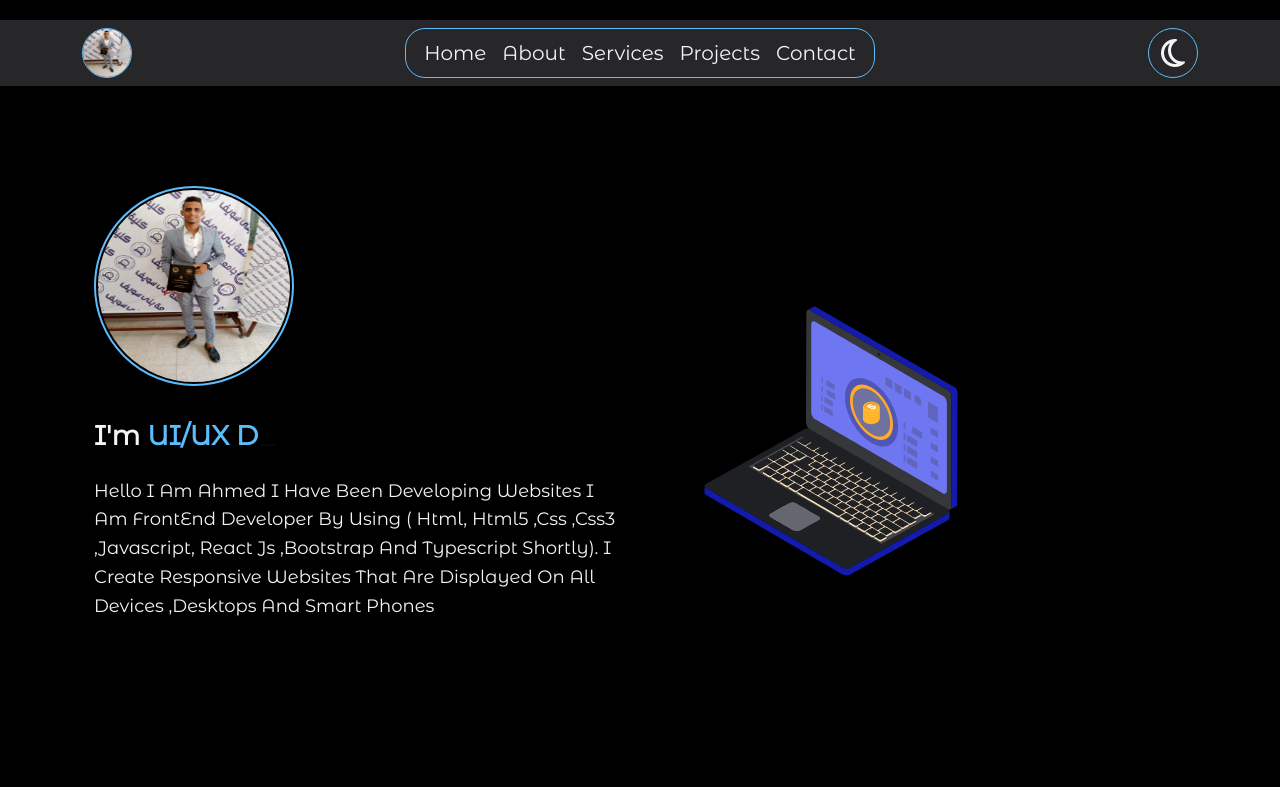
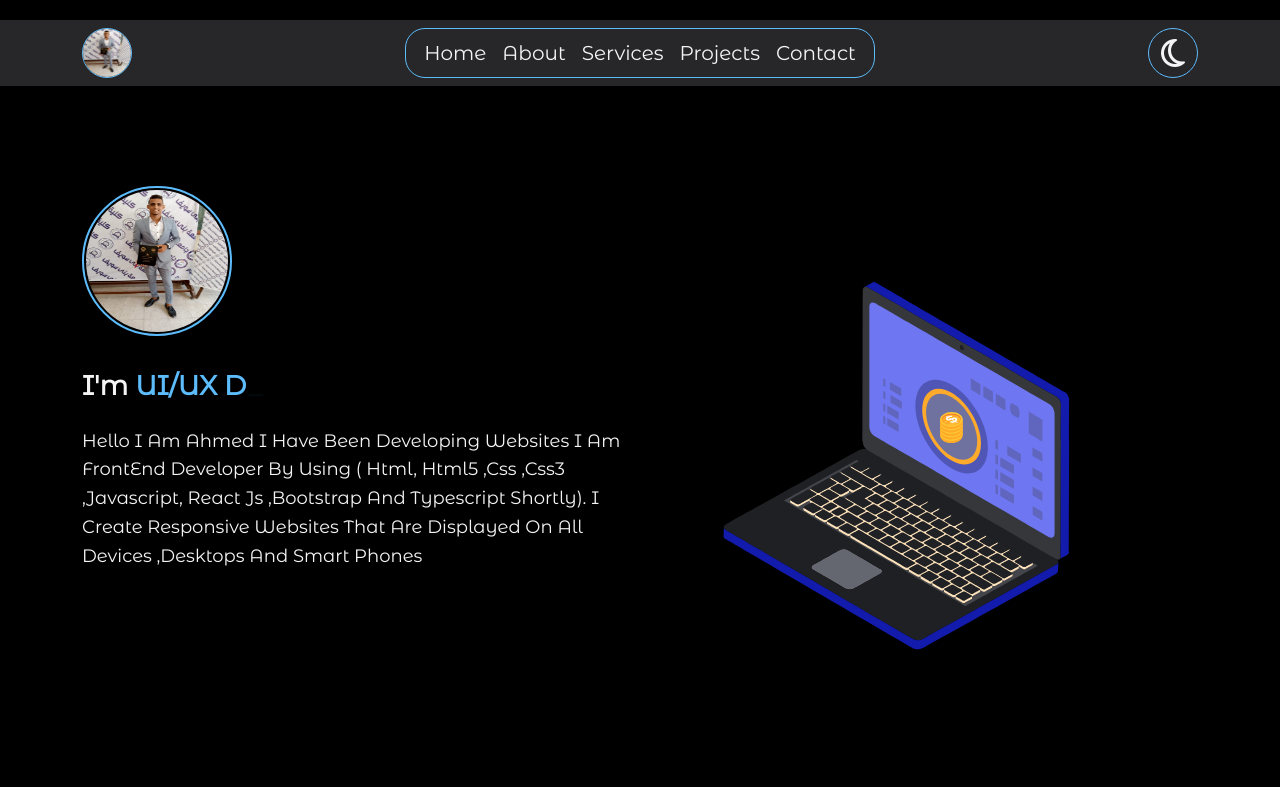
Before and after one commit to ahmed-elrooby/my-portofilio, a React (Create React App) app: page / in a window 1280 px wide. Shown: the top 787 px of the page. Built offline with nearby package versions, Linux system fonts and the light colour scheme.

Commit message:
editing on home page

```diff
--- a/src/Components/Home/Home.css
+++ b/src/Components/Home/Home.css
@@ -5,8 +5,9 @@
     padding-bottom: var(--main-padding);
     }
     .home .container .row .dataAbout img{
-        width: 200px;
-        height: 200px;
+        width: 150px;
+        height: 150px;
+        max-width: 100%;
         border-radius: 50%;
         padding: 2px;
         border: 2px solid var(--blue-color);
--- a/src/Components/Home/Home.jsx
+++ b/src/Components/Home/Home.jsx
@@ -22,7 +22,7 @@
 
 
             className="container">
-            <div className="row m-auto mb-5 pb-5 ">
+            <div className="row mb-5 pb-5 ">
                 <div className="col-12 col-lg-6 col-md-6 ">
                 <div className="dataAbout">
                     <img src={require("../../images/me.jpeg")} alt="me" />
@@ -58,7 +58,6 @@
                     className="lottie"
                     loop={true}
                     animationData={LabtopAnimation}
-                    style={{ width: "400px", height: "500px" }}
                 />
                 </div>
             </div>
```
